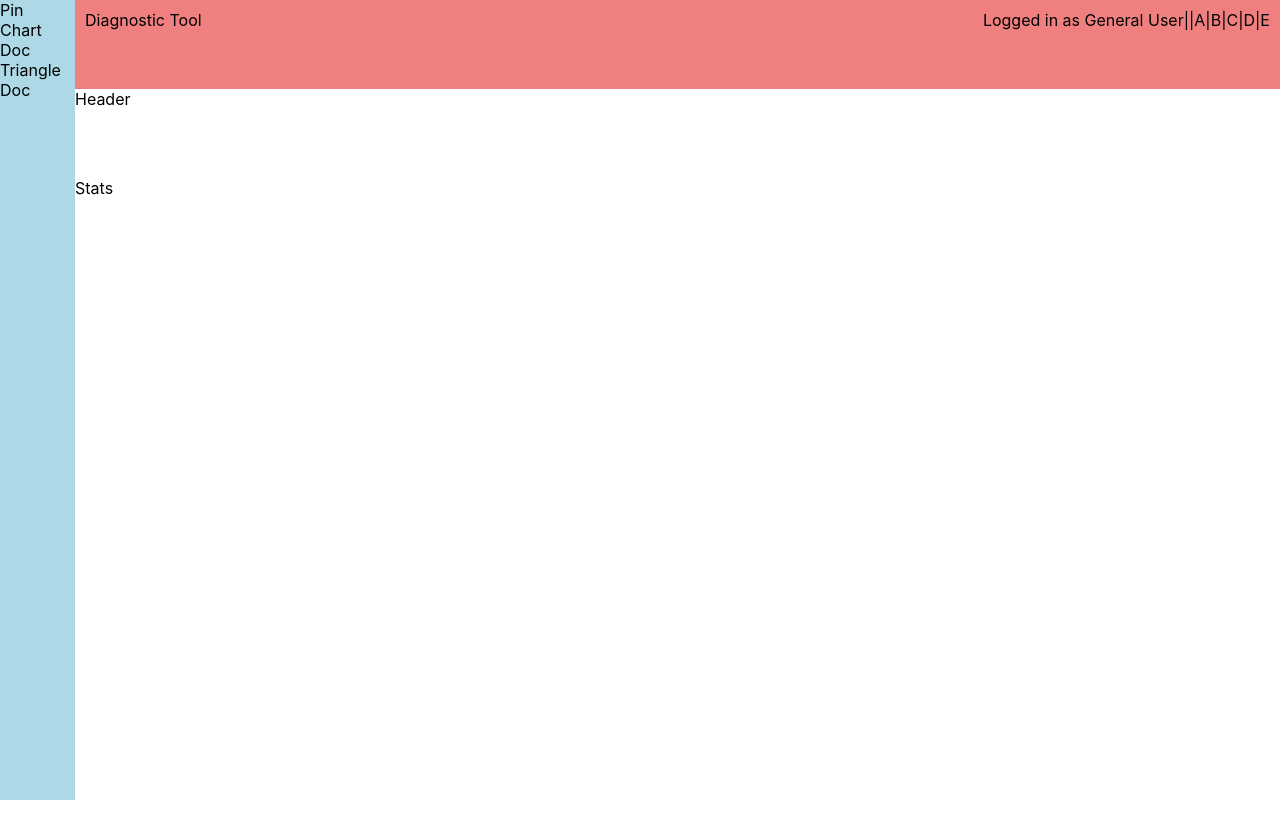
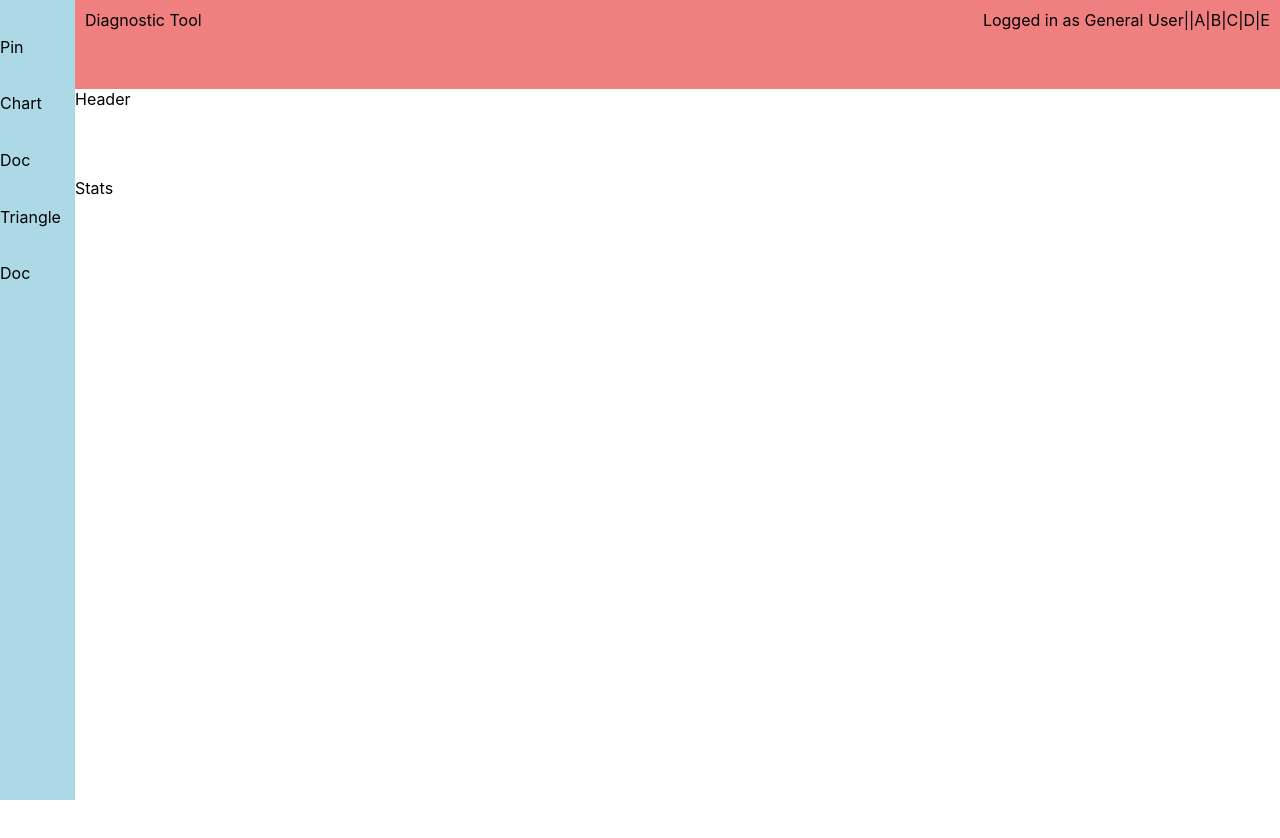
Before and after one commit to sidhantmathur/onr-assign, a React (Create React App) app: page / in a window 1280 px wide. Shown: the top 838 px of the page. Built offline with nearby package versions, Linux system fonts and the light colour scheme.

Commit message:
adjust sidebar spacing

```diff
--- a/src/components/navbars/Sidebar.css
+++ b/src/components/navbars/Sidebar.css
@@ -2,4 +2,6 @@
 .sidebar {
   display: flex;
   flex-direction: column;
+  justify-content: space-evenly;
+  height: 40vh;
 }
```
